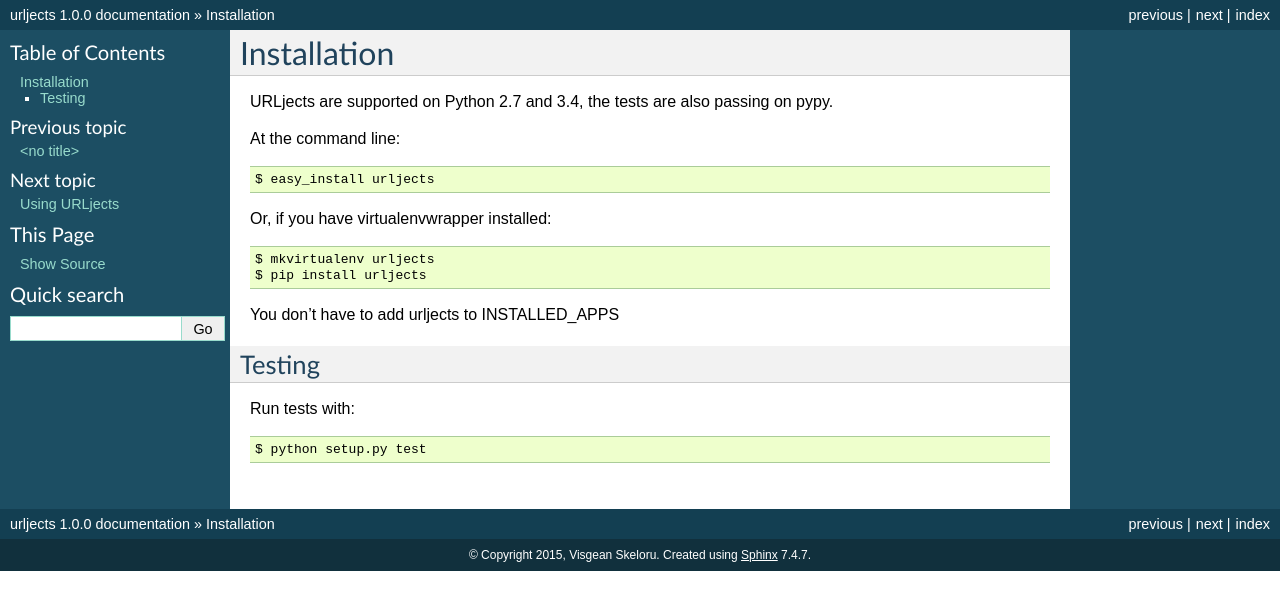
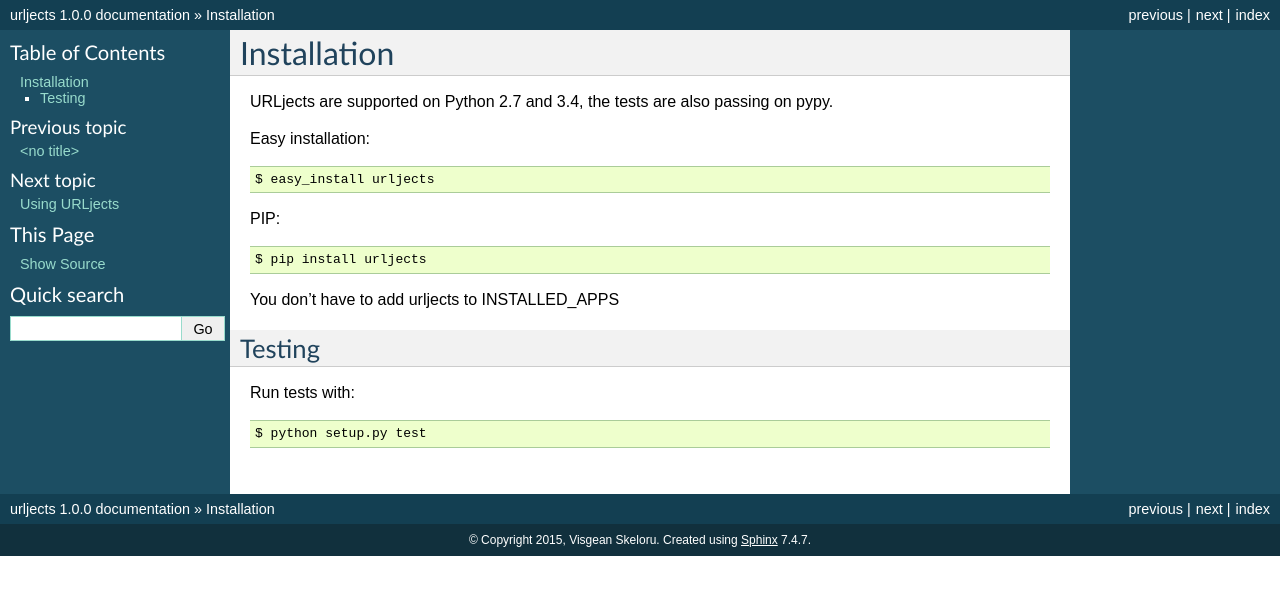
Before and after one commit to Visgean/urljects, a Sphinx documentation site: the page built from docs/installation.rst, in a window 1280 px wide. Shown: the top 610 px of the page. Built offline with Sphinx 7.4.7, drawn with Linux system fonts in a browser that asks for light colours.

Commit message:
installation wording

```diff
--- a/docs/installation.rst
+++ b/docs/installation.rst
@@ -4,13 +4,12 @@ Installation
 URLjects are supported on Python 2.7 and 3.4, the tests are also passing on
 pypy.
 
-At the command line::
+Easy installation: ::
 
     $ easy_install urljects
 
-Or, if you have virtualenvwrapper installed::
+PIP: ::
 
-    $ mkvirtualenv urljects
     $ pip install urljects
 
 You don't have to add urljects to INSTALLED_APPS
```
